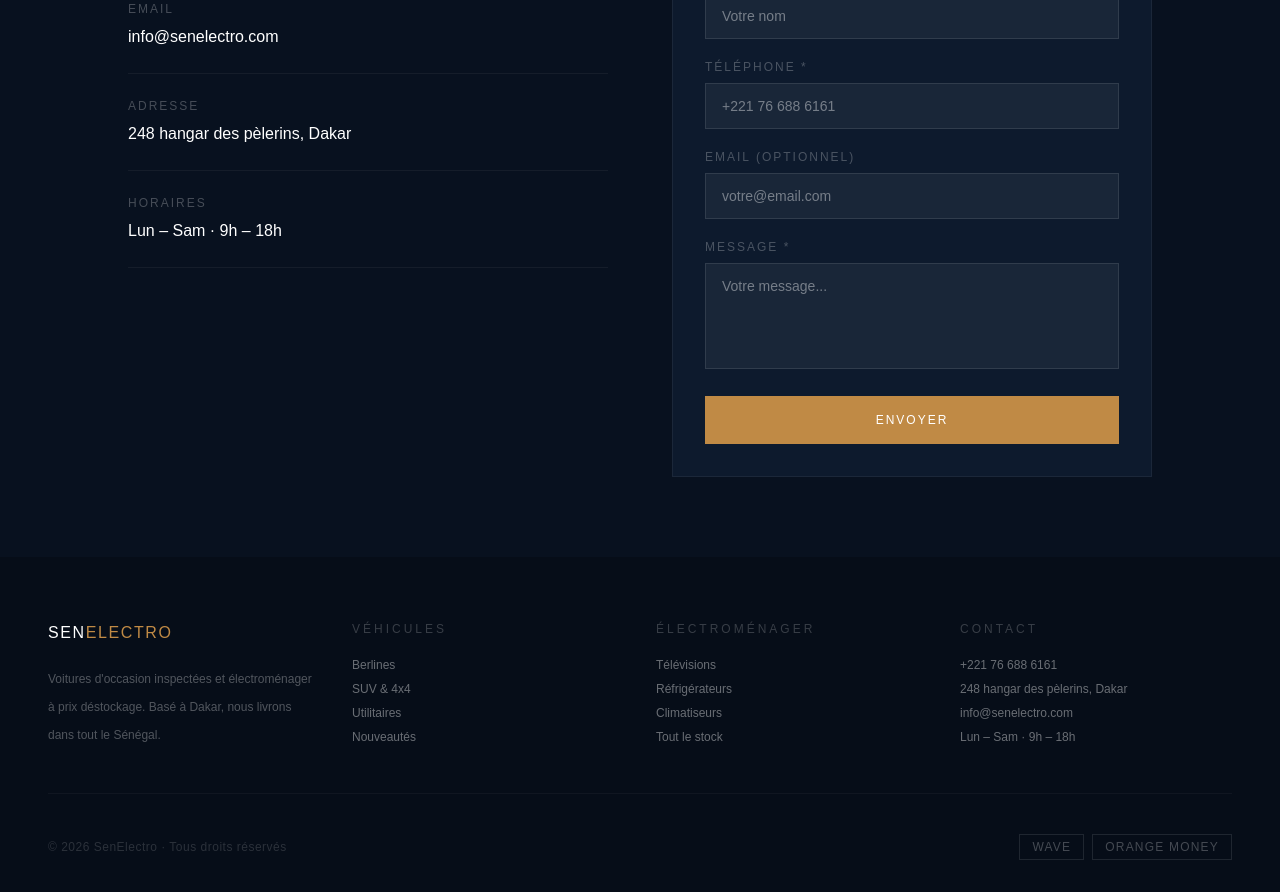
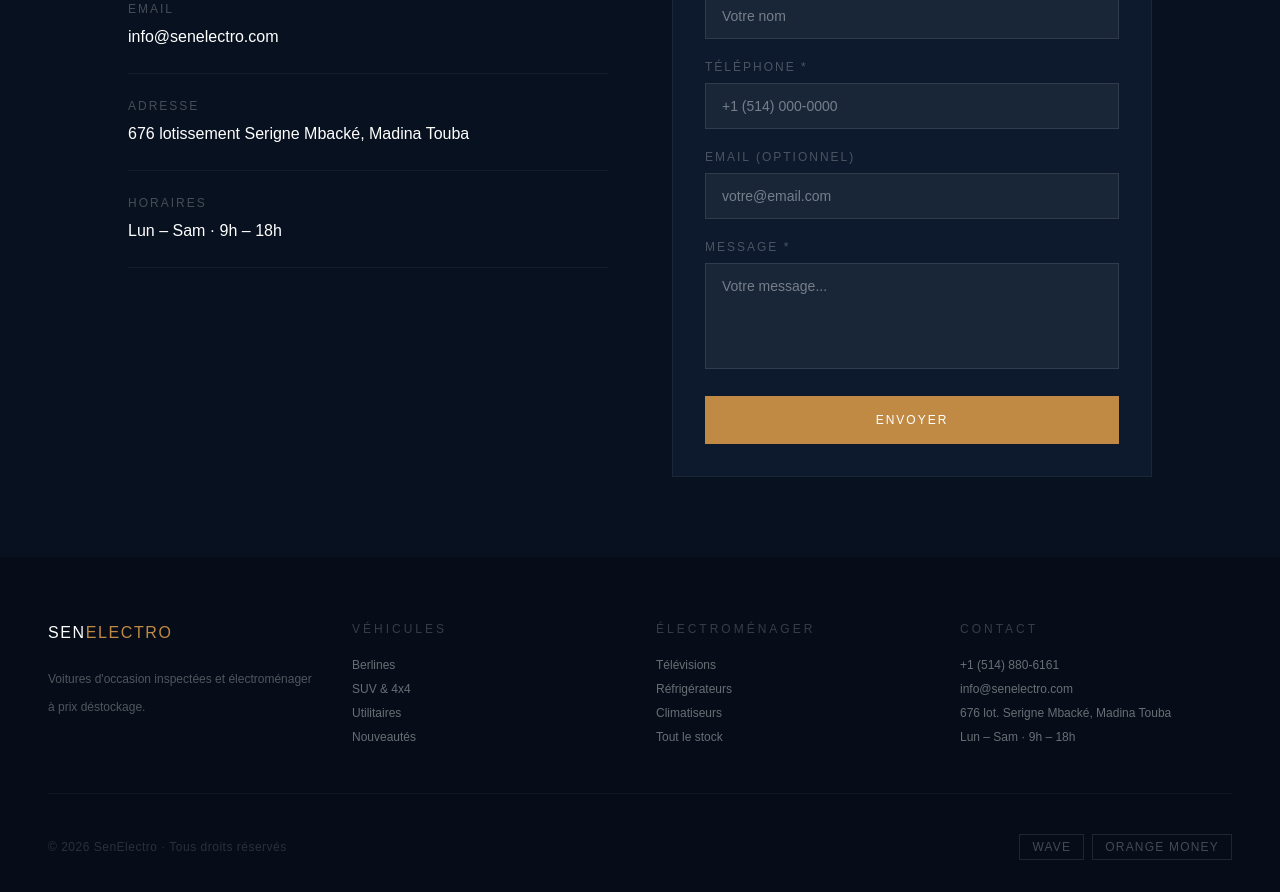
Before and after one commit to sokhna4907-crypto/senelectro, a Next.js app: page /contact in a window 1280 px wide. Shown: the part 400-1292 px from the top of the page. Built offline with nearby package versions, Linux system fonts and the light colour scheme.

Commit message:
Mise a jour coordonnees client

```diff
--- a/src/app/contact/page.tsx
+++ b/src/app/contact/page.tsx
@@ -22,57 +22,43 @@
         headers: { 'Content-Type': 'application/json' },
         body: JSON.stringify(form),
       })
-      if (res.ok) {
-        setSubmitted(true)
-      } else {
-        setError('Une erreur est survenue, veuillez réessayer.')
-      }
-    } catch {
-      setError('Erreur de connexion, veuillez réessayer.')
-    } finally {
-      setLoading(false)
-    }
+      if (res.ok) setSubmitted(true)
+      else setError('Une erreur est survenue, veuillez réessayer.')
+    } catch { setError('Erreur de connexion') }
+    finally { setLoading(false) }
   }
+
+  const infos = [
+    { label: 'Téléphone', value: '+1 (514) 880-6161' },
+    { label: 'Email', value: 'info@senelectro.com' },
+    { label: 'Adresse', value: '676 lotissement Serigne Mbacké, Madina Touba' },
+    { label: 'Horaires', value: 'Lun – Sam · 9h – 18h' },
+  ]
 
   return (
     <main style={{ background: '#08111F', minHeight: '100vh' }}>
       <Navbar />
-
       <div className="pt-28 md:pt-36 pb-12 md:pb-20 px-4 md:px-12">
         <div className="max-w-5xl mx-auto">
-
-          <div className="text-xs mb-4 uppercase tracking-widest" style={{ color: '#C08A45', letterSpacing: '3px' }}>
-            Contact
-          </div>
+          <div className="text-xs mb-4 uppercase tracking-widest" style={{ color: '#C08A45', letterSpacing: '3px' }}>Contact</div>
           <h1 className="text-3xl md:text-4xl font-light text-white mb-16" style={{ letterSpacing: '-0.5px' }}>
             Parlons de votre projet
           </h1>
-
           <div className="grid grid-cols-1 lg:grid-cols-2 gap-10 lg:gap-16">
             <div>
-              {[
-                { label: 'Téléphone', value: '+221 76 688 6161' },
-                { label: 'Email', value: 'info@senelectro.com' },
-                { label: 'Adresse', value: '248 hangar des pèlerins, Dakar' },
-                { label: 'Horaires', value: 'Lun – Sam · 9h – 18h' },
-              ].map((info, i) => (
+              {infos.map((info, i) => (
                 <div key={i} className="py-6" style={{ borderBottom: '0.5px solid rgba(255,255,255,0.05)' }}>
-                  <div className="text-xs uppercase tracking-widest mb-2" style={{ color: 'rgba(255,255,255,0.25)', letterSpacing: '2px' }}>
-                    {info.label}
-                  </div>
+                  <div className="text-xs uppercase tracking-widest mb-2" style={{ color: 'rgba(255,255,255,0.25)', letterSpacing: '2px' }}>{info.label}</div>
                   <div className="text-white font-light">{info.value}</div>
                 </div>
               ))}
             </div>
-
             <div className="p-8" style={{ background: '#0D1A2D', border: '0.5px solid rgba(255,255,255,0.06)' }}>
               {submitted ? (
                 <div className="flex flex-col items-center justify-center h-full text-center py-12">
                   <div className="text-5xl mb-6">✅</div>
                   <div className="text-white text-xl font-light mb-3">Message envoyé !</div>
-                  <div className="text-sm font-light" style={{ color: 'rgba(255,255,255,0.4)' }}>
-                    Nous vous répondons dans les plus brefs délais.
-                  </div>
+                  <div className="text-sm font-light" style={{ color: 'rgba(255,255,255,0.4)' }}>Nous vous répondons dans les plus brefs délais.</div>
                 </div>
               ) : (
                 <>
@@ -80,14 +66,11 @@
                   <div className="flex flex-col gap-5">
                     {[
                       { label: 'Prénom & Nom *', key: 'full_name', placeholder: 'Votre nom', type: 'text' },
-                      { label: 'Téléphone *', key: 'phone', placeholder: '+221 76 688 6161', type: 'tel' },
+                      { label: 'Téléphone *', key: 'phone', placeholder: '+1 (514) 000-0000', type: 'tel' },
                       { label: 'Email (optionnel)', key: 'email', placeholder: 'votre@email.com', type: 'email' },
                     ].map(field => (
                       <div key={field.key}>
-                        <label className="block text-xs uppercase tracking-widest mb-2"
-                          style={{ color: 'rgba(255,255,255,0.25)', letterSpacing: '2px' }}>
-                          {field.label}
-                        </label>
+                        <label className="block text-xs uppercase tracking-widest mb-2" style={{ color: 'rgba(255,255,255,0.25)', letterSpacing: '2px' }}>{field.label}</label>
                         <input type={field.type} placeholder={field.placeholder}
                           value={form[field.key as keyof typeof form]}
                           onChange={e => setForm({ ...form, [field.key]: e.target.value })}
@@ -96,28 +79,18 @@
                       </div>
                     ))}
                     <div>
-                      <label className="block text-xs uppercase tracking-widest mb-2"
-                        style={{ color: 'rgba(255,255,255,0.25)', letterSpacing: '2px' }}>
-                        Message *
-                      </label>
+                      <label className="block text-xs uppercase tracking-widest mb-2" style={{ color: 'rgba(255,255,255,0.25)', letterSpacing: '2px' }}>Message *</label>
                       <textarea placeholder="Votre message..." rows={4}
                         value={form.message}
                         onChange={e => setForm({ ...form, message: e.target.value })}
                         className="w-full text-sm outline-none px-4 py-3 resize-none"
                         style={{ background: 'rgba(255,255,255,0.05)', border: '0.5px solid rgba(255,255,255,0.1)', color: 'rgba(255,255,255,0.8)' }} />
                     </div>
-
-                    {error && (
-                      <div className="text-xs py-2 px-4 text-center"
-                        style={{ background: 'rgba(226,75,74,0.1)', border: '0.5px solid rgba(226,75,74,0.3)', color: '#E24B4A' }}>
-                        {error}
-                      </div>
-                    )}
-
+                    {error && <div className="text-xs py-2 px-4" style={{ background: 'rgba(226,75,74,0.1)', border: '0.5px solid rgba(226,75,74,0.3)', color: '#E24B4A' }}>{error}</div>}
                     <button onClick={handleSubmit} disabled={loading}
-                      className="w-full text-white text-xs uppercase tracking-widest py-4 transition-opacity"
+                      className="w-full text-white text-xs uppercase tracking-widest py-4"
                       style={{ background: '#C08A45', letterSpacing: '2px', opacity: loading ? 0.7 : 1 }}>
-                      {loading ? 'Envoi en cours...' : 'Envoyer'}
+                      {loading ? 'Envoi...' : 'Envoyer'}
                     </button>
                   </div>
                 </>
@@ -126,7 +99,6 @@
           </div>
         </div>
       </div>
-
       <Footer />
     </main>
   )
--- a/src/components/Footer.tsx
+++ b/src/components/Footer.tsx
@@ -12,28 +12,29 @@
             </div>
             <p className="text-xs leading-7 font-light" style={{ color: 'rgba(255,255,255,0.3)' }}>
               Voitures d'occasion inspectées et électroménager à prix déstockage.
-              Basé à Dakar, nous livrons dans tout le Sénégal.
             </p>
           </div>
           <div>
             <div className="text-xs mb-5 uppercase tracking-widest" style={{ color: 'rgba(255,255,255,0.2)', letterSpacing: '3px' }}>Véhicules</div>
             {['Berlines', 'SUV & 4x4', 'Utilitaires', 'Nouveautés'].map(l => (
-              <Link key={l} href="/vehicles" className="block text-xs mb-2 font-light"
-                style={{ color: 'rgba(255,255,255,0.4)' }}>{l}</Link>
+              <Link key={l} href="/vehicles" className="block text-xs mb-2 font-light" style={{ color: 'rgba(255,255,255,0.4)' }}>{l}</Link>
             ))}
           </div>
           <div>
             <div className="text-xs mb-5 uppercase tracking-widest" style={{ color: 'rgba(255,255,255,0.2)', letterSpacing: '3px' }}>Électroménager</div>
             {['Télévisions', 'Réfrigérateurs', 'Climatiseurs', 'Tout le stock'].map(l => (
-              <Link key={l} href="/appliances" className="block text-xs mb-2 font-light"
-                style={{ color: 'rgba(255,255,255,0.4)' }}>{l}</Link>
+              <Link key={l} href="/appliances" className="block text-xs mb-2 font-light" style={{ color: 'rgba(255,255,255,0.4)' }}>{l}</Link>
             ))}
           </div>
           <div>
             <div className="text-xs mb-5 uppercase tracking-widest" style={{ color: 'rgba(255,255,255,0.2)', letterSpacing: '3px' }}>Contact</div>
-            {['+221 76 688 6161', '248 hangar des pèlerins, Dakar', 'info@senelectro.com', 'Lun – Sam · 9h – 18h'].map(l => (
-              <div key={l} className="block text-xs mb-2 font-light"
-                style={{ color: 'rgba(255,255,255,0.4)' }}>{l}</div>
+            {[
+              '+1 (514) 880-6161',
+              'info@senelectro.com',
+              '676 lot. Serigne Mbacké, Madina Touba',
+              'Lun – Sam · 9h – 18h'
+            ].map(l => (
+              <div key={l} className="block text-xs mb-2 font-light" style={{ color: 'rgba(255,255,255,0.4)' }}>{l}</div>
             ))}
           </div>
         </div>
```
